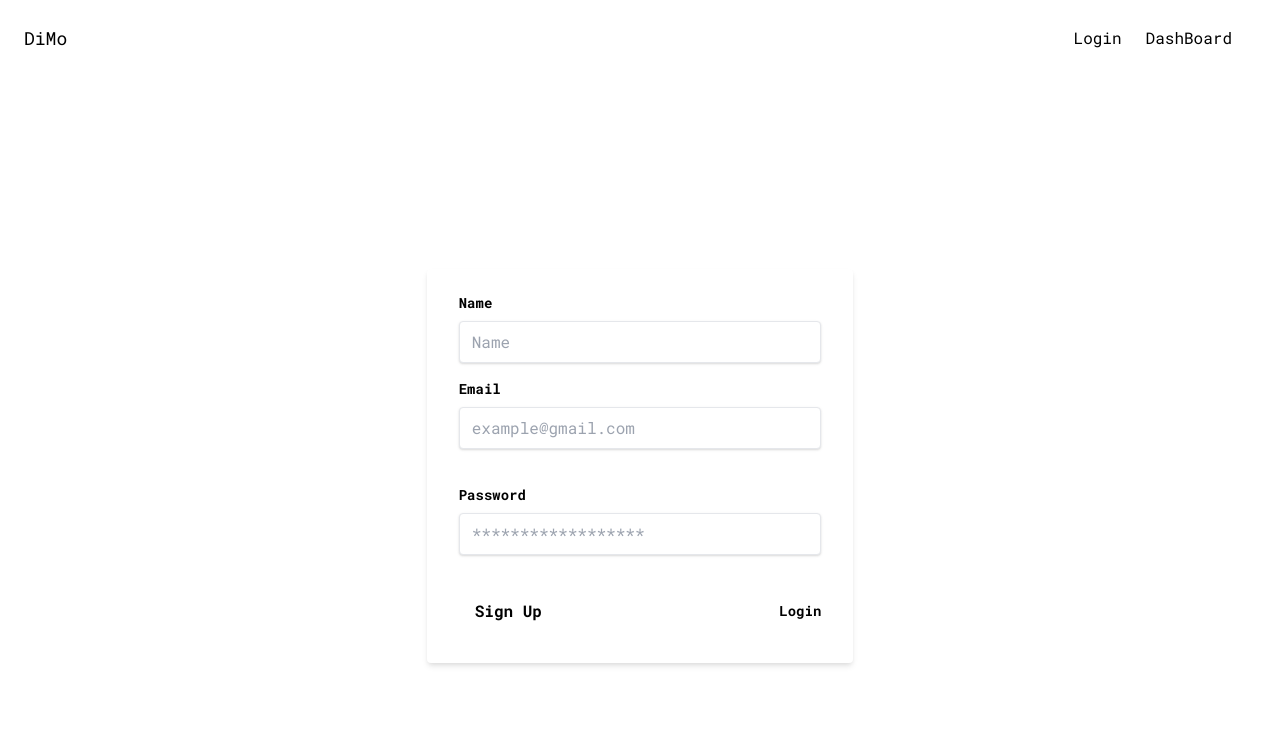
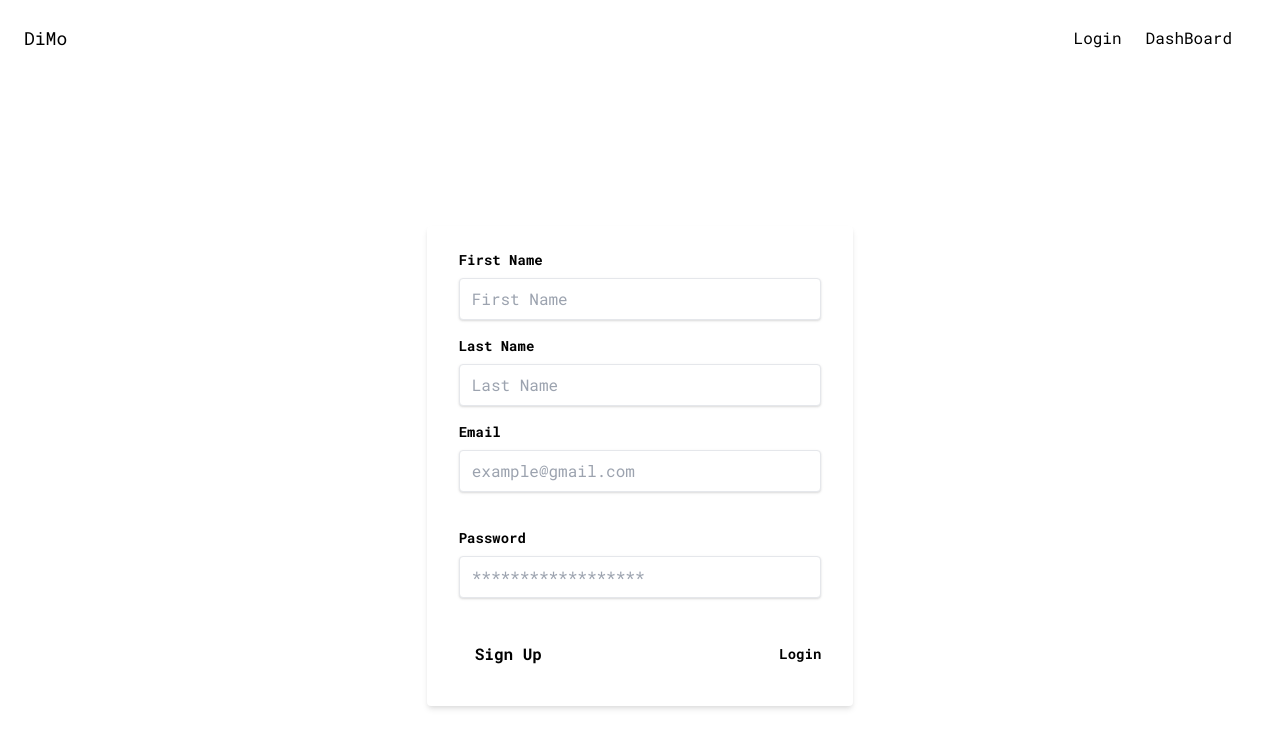
Before and after one commit to vigneshv94/Bootcamp-DiMo-Frontend, an Angular app: page /signup in a window 1280 px wide. Shown: the top 748 px of the page. Built offline with nearby package versions, Linux system fonts and the light colour scheme.

Commit message:
[MISC] [Sushil/Prasant] adding last name

```diff
--- a/src/app/app.module.ts
+++ b/src/app/app.module.ts
@@ -22,7 +22,6 @@ import { ReactiveFormsModule } from '@angular/forms';
     SignupComponent,
     DashboardComponent,
     PageNotFoundComponent,
-    // LoginFormComponent
   ],
   imports: [
     BrowserModule,
--- a/src/app/signup/signup.component.html
+++ b/src/app/signup/signup.component.html
@@ -2,11 +2,18 @@
   <div class="bg-white shadow-md rounded px-8 pt-6 pb-8 mb-4 flex flex-col w-4/12" >
     <form [formGroup]="signupForm" (ngSubmit)="onSubmit()">
     <div class="mb-4">
-      <label class="block text-grey-darker text-sm font-bold mb-2" for="name">
-        Name
+      <label class="block text-grey-darker text-sm font-bold mb-2" for="firstName">
+        First Name
       </label>
-      <input class="shadow appearance-none border rounded w-full py-2 px-3 text-grey-darker" id="name" formControlName="name" type="text" placeholder="Name">
-      <div *ngIf="name.invalid && (name.dirty && name.touched)" class="text-error bg-grey-400" id="namewarning"> Name must be minimum 3 characters</div>
+      <input class="shadow appearance-none border rounded w-full py-2 px-3 text-grey-darker" id="firstName" formControlName="firstName" type="text" placeholder="First Name">
+      <div *ngIf="firstName.invalid && (firstName.dirty && firstName.touched)" class="text-error bg-grey-400" id="firstNamewarning"> First Name must be minimum 3 characters</div>
+    </div>
+    <div class="mb-4">
+      <label class="block text-grey-darker text-sm font-bold mb-2" for="lastName">
+        Last Name
+      </label>
+      <input class="shadow appearance-none border rounded w-full py-2 px-3 text-grey-darker" id="lastName" formControlName="lastName" type="text" placeholder="Last Name">
+      <div *ngIf="lastName.invalid && (lastName.dirty && lastName.touched)" class="text-error bg-grey-400" id="lastNamewarning">Last Name must be minimum 3 characters</div>
     </div>
     <div class="mb-6">
       <label class="block text-grey-darker text-sm font-bold mb-2" for="email">
--- a/src/app/signup/signup.component.ts
+++ b/src/app/signup/signup.component.ts
@@ -11,7 +11,10 @@ export class SignupComponent implements OnInit {
   signupForm: FormGroup
   constructor() {
     this.signupForm = new FormGroup({
-      name: new FormControl('', [
+      firstName: new FormControl('', [
+        Validators.minLength(3)
+      ]),
+      lastName: new FormControl('', [
         Validators.minLength(3)
       ]),
       email: new FormControl('', [
@@ -23,8 +26,12 @@ export class SignupComponent implements OnInit {
 
   ngOnInit(): void {}
 
-  get name() {
-    return this.signupForm.get('name');
+  get firstName() {
+    return this.signupForm.get('firstName');
+  }
+
+  get lastName() {
+    return this.signupForm.get('lastName');
   }
 
   get email() {
```
Also changed, not shown: 1 other file (tests, documents, lock files or other folders).
